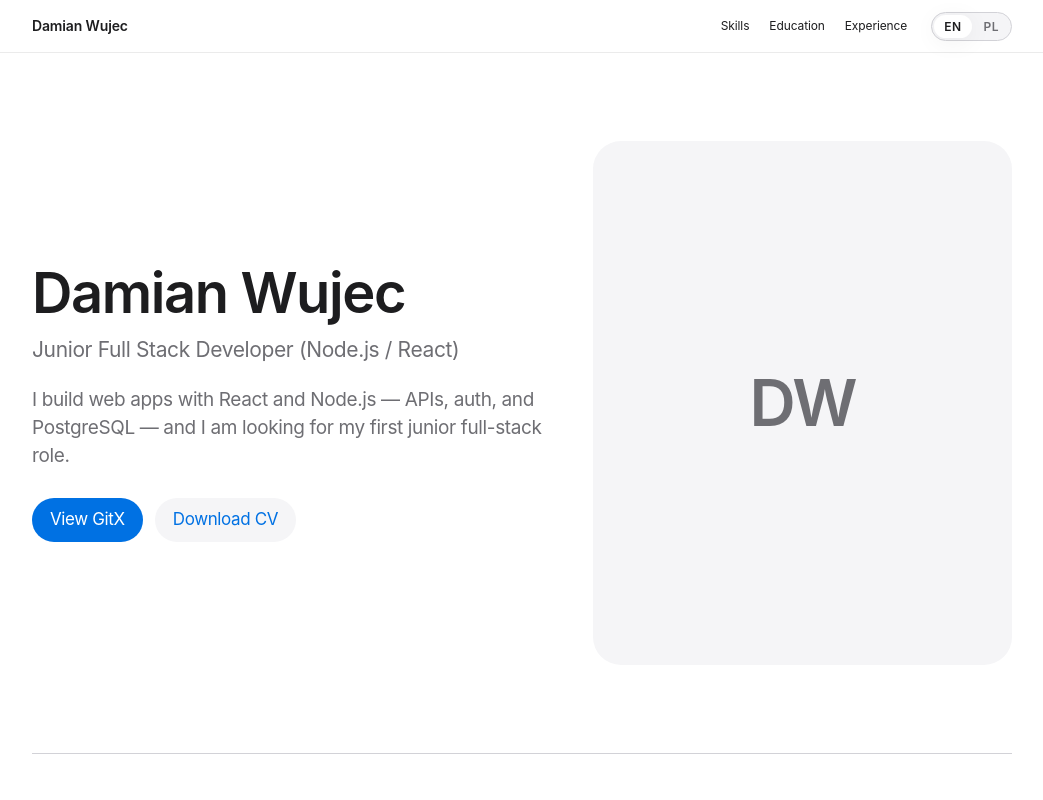
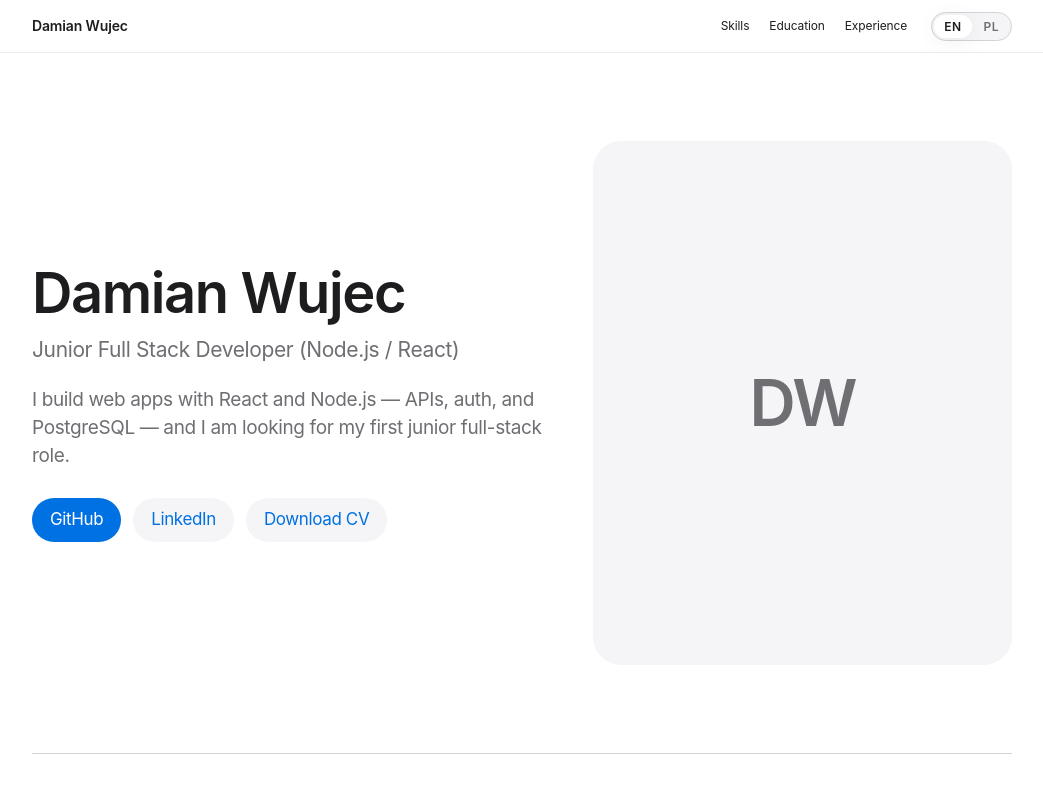
Before and after one commit to WujecDamian/WujecDamian-Portfolio, a React (Vite) app: page / in a window 1280 px wide. Shown: the top 800 px of the page, without its empty margins (118-1161 px from the left). Built offline with nearby package versions, Linux system fonts and the light colour scheme.

Commit message:
feat: link hero actions to GitHub and LinkedIn

```diff
--- a/src/components/Hero/Hero.tsx
+++ b/src/components/Hero/Hero.tsx
@@ -1,4 +1,3 @@
-import { Link } from 'react-router-dom'
 import { site } from '../../data/site'
 import { useLanguage } from '../../i18n'
 import styles from './Hero.module.css'
@@ -15,12 +14,22 @@ export const Hero = () => {
         <p className={styles.hero__title}>{t.hero.title}</p>
         <p className={styles.hero__pitch}>{t.hero.pitch}</p>
         <div className={styles.hero__actions}>
-          <Link
-            to="/project/gitx"
+          <a
             className={`${styles.hero__btn} ${styles['hero__btn--primary']}`}
+            href={site.github}
+            target="_blank"
+            rel="noreferrer"
           >
-            {t.hero.viewProject}
-          </Link>
+            {t.hero.github}
+          </a>
+          <a
+            className={`${styles.hero__btn} ${styles['hero__btn--secondary']}`}
+            href={site.linkedin}
+            target="_blank"
+            rel="noreferrer"
+          >
+            {t.hero.linkedin}
+          </a>
           <a
             className={`${styles.hero__btn} ${styles['hero__btn--secondary']}`}
             href={site.cvPath}
--- a/src/i18n/en.ts
+++ b/src/i18n/en.ts
@@ -15,7 +15,8 @@ export const en = {
     title: 'Junior Full Stack Developer (Node.js / React)',
     pitch:
       'I build web apps with React and Node.js — APIs, auth, and PostgreSQL — and I am looking for my first junior full-stack role.',
-    viewProject: 'View GitX',
+    github: 'GitHub',
+    linkedin: 'LinkedIn',
     downloadCv: 'Download CV',
     portraitAlt: 'Portrait placeholder for Damian Wujec',
   },
--- a/src/i18n/pl.ts
+++ b/src/i18n/pl.ts
@@ -17,7 +17,8 @@ export const pl: Translation = {
     title: 'Junior Full Stack Developer (Node.js / React)',
     pitch:
       'Buduję aplikacje webowe w React i Node.js — API, uwierzytelnianie i PostgreSQL — i szukam pierwszej roli junior full-stack.',
-    viewProject: 'Zobacz GitX',
+    github: 'GitHub',
+    linkedin: 'LinkedIn',
     downloadCv: 'Pobierz CV',
     portraitAlt: 'Placeholder zdjęcia Damiana Wujca',
   },
```
